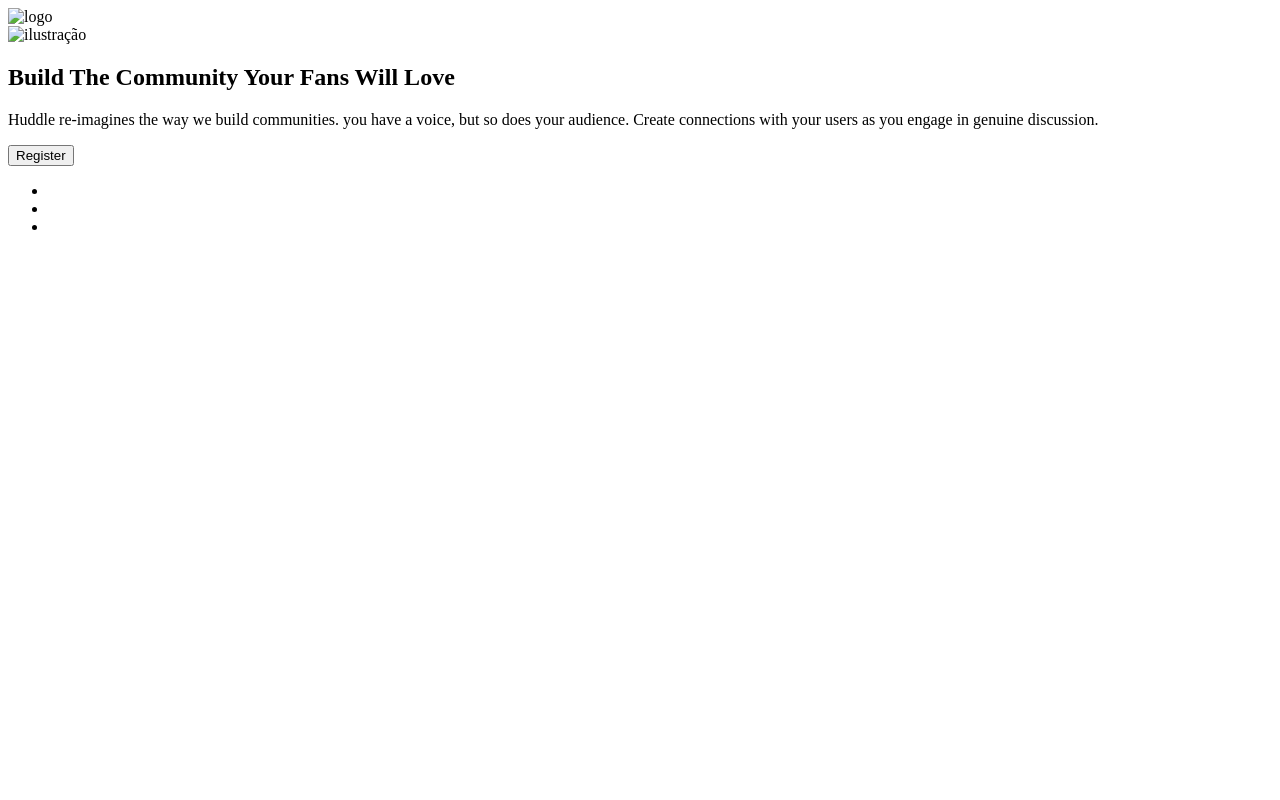
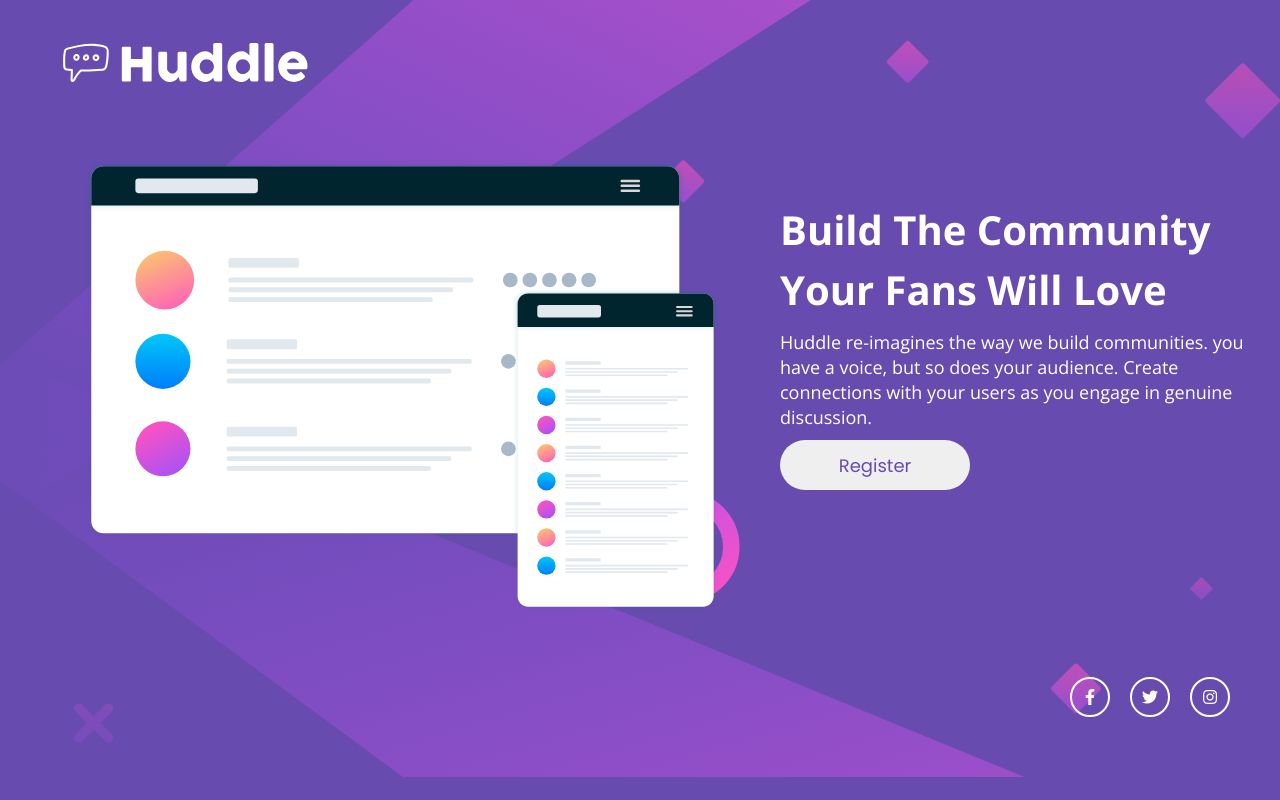
Before and after one commit to DanielRubaski/quest-html-css-avancado, a plain HTML site: page index.html in a window 1280 px wide. Drawn offline with nearby package versions, Linux system fonts and the light colour scheme; the site is published under a folder, as on GitHub Pages, so addresses that start at the root find nothing.

Commit message:
Update index.html

```diff
--- a/index.html
+++ b/index.html
@@ -4,10 +4,10 @@
 <head>
     <meta charset="UTF-8">
     <meta name="viewport" content="width=device-width, initial-scale=1.0">
-    <link rel="stylesheet" href="/src/css/reset.css">
-    <link rel="stylesheet" href="/src/css/font-awesome.css">
-    <link rel="stylesheet" href="/src/css/style.css">
-    <link rel="stylesheet" href="/src/css/responsivo.css">
+    <link rel="stylesheet" href="./src/css/reset.css">
+    <link rel="stylesheet" href="./src/css/font-awesome.css">
+    <link rel="stylesheet" href="./src/css/style.css">
+    <link rel="stylesheet" href="./src/css/responsivo.css">
 
     <title>Document</title>
 </head>
@@ -15,12 +15,12 @@
 <body>
     <div>
         <header class="cabecalho">
-            <a href="#"></a> <img src="/src/image/logo.svg" alt="logo"></a>
+            <a href="#"></a> <img src="./src/image/logo.svg" alt="logo"></a>
         </header>
         <main class="principal">
 
             <div class="img">
-                <img src="/src/image/illustration-mockups.svg" alt="ilustração">
+                <img src="./src/image/illustration-mockups.svg" alt="ilustração">
             </div>
             <div class="info">
                 <h2>Build The Community Your Fans Will Love</h2>
```
